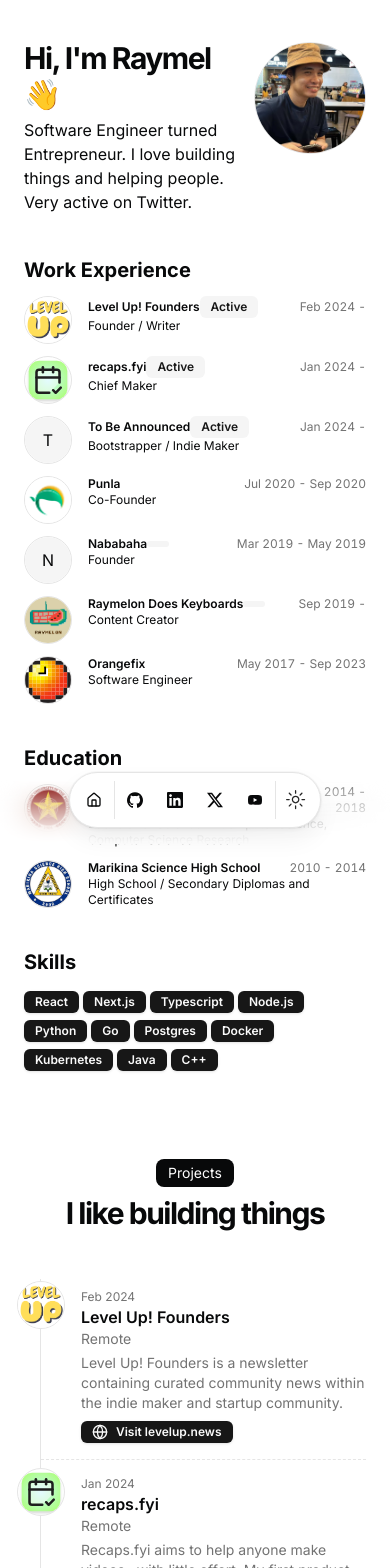
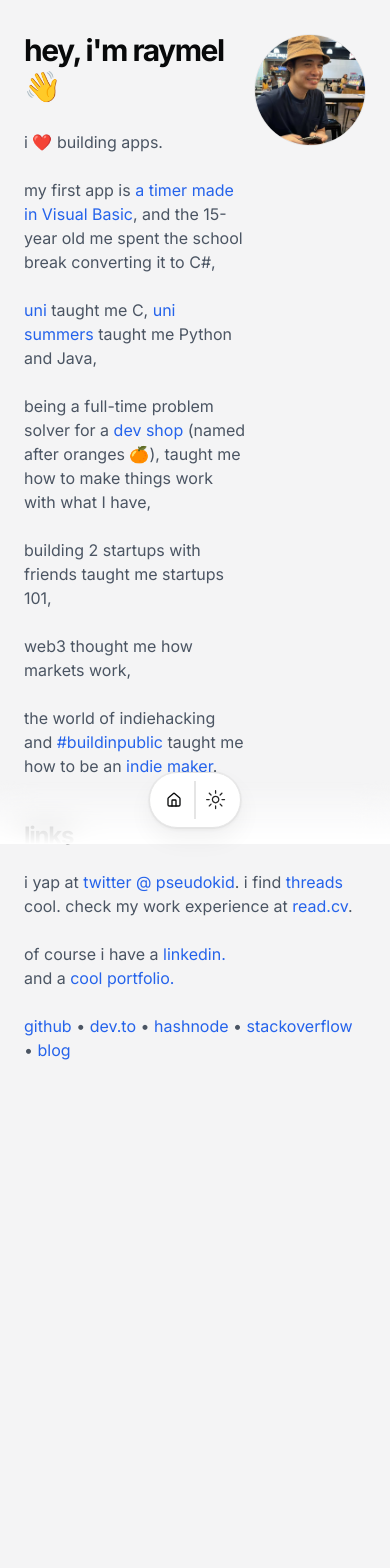
Before and after one commit to raymelon/raymelon.github.io, a Next.js app: page / in a window 390 px wide. Shown: the top 1568 px of the page. After the commit the page ends 1110 px from the top, so only its background shows below. Built offline with nearby package versions, Linux system fonts and the light colour scheme.

Commit message:
major portfolio redesign, buildspace inspired

```diff
--- a/src/app/layout.tsx
+++ b/src/app/layout.tsx
@@ -57,7 +57,7 @@
     <html lang="en" suppressHydrationWarning>
       <body
         className={cn(
-          "min-h-screen bg-background font-sans antialiased max-w-2xl mx-auto py-12 sm:py-24 px-6",
+          "min-h-screen bg-background font-sans antialiased max-w-2xl mx-auto py-10 sm:py-20 px-6 bg-zinc-100 dark:bg-black",
           fontSans.variable
         )}
       >
--- a/src/app/page.tsx
+++ b/src/app/page.tsx
@@ -1,6 +1,7 @@
 import { HackathonCard } from "@/components/hackathon-card";
 import BlurFade from "@/components/magicui/blur-fade";
 import BlurFadeText from "@/components/magicui/blur-fade-text";
+import BlurFadeTextCustom from "@/components/magicui/blur-fade-text-custom";
 import { ProjectCard } from "@/components/project-card";
 import { ResumeCard } from "@/components/resume-card";
 import { Avatar, AvatarFallback, AvatarImage } from "@/components/ui/avatar";
@@ -22,13 +23,39 @@
                 delay={BLUR_FADE_DELAY}
                 className="text-3xl font-bold tracking-tighter sm:text-5xl xl:text-6xl/none"
                 yOffset={8}
-                text={`Hi, I'm ${DATA.name.split(" ")[0]} 👋`}
+                text={`hey, i'm ${DATA.name.split(" ")[0].toLowerCase()} 👋`}
               />
-              <BlurFadeText
-                className="max-w-[600px] md:text-xl"
+              <BlurFadeTextCustom
+                className="max-w-[600px] sm:text-2xl mt-5 text-gray-600 dark:text-white"
                 delay={BLUR_FADE_DELAY}
-                text={DATA.description}
-              />
+                text={
+                  `
+                  `
+                }
+              >
+                <div>
+                  i ❤️ building apps.
+                  <br/>
+                  <br/>
+                  my first app is <a className="text-blue-600 dark:text-blue-400" href="https://x.com/pseudokid/status/1824213351066636479" target="_blank">a timer made in Visual Basic</a>, and the 15-year old me spent the school break converting it to C#,
+                  <br/>
+                  <br/>
+                  <a className="text-blue-600 dark:text-blue-400" href="https://www.linkedin.com/school/polytechnic-university-of-the-philippines/posts/?feedView=all" target="_blank">uni</a> taught me C, <a className="text-blue-600 dark:text-blue-400" href="https://stackoverflow.com/users/4895040/raymelfrancisco?tab=answers&sort=votes" target="_blank">uni summers</a> taught me Python and Java,
+                  <br/>
+                  <br/>
+                  being a full-time problem solver for a <a className="text-blue-600 dark:text-blue-400" href="https://orangefix.xyz/" target="_blank">dev shop</a> (named after oranges 🍊),
+                  taught me how to make things work with what I have,
+                  <br/>
+                  <br/>
+                  building 2 startups with friends taught me startups 101,
+                  <br/>
+                  <br/>
+                  web3 thought me how markets work,
+                  <br/>
+                  <br/>
+                  the world of indiehacking and <a className="text-blue-600 dark:text-blue-400" href="https://x.com/search?q=%23buildinpublic&src=typeahead_click" target="_blank">#buildinpublic</a> taught me how to be an <a className="text-blue-600 dark:text-blue-400" href="https://www.whatisanindiemaker.com/" target="_blank">indie maker</a>.
+                </div>
+              </BlurFadeTextCustom>
             </div>
             <BlurFade delay={BLUR_FADE_DELAY}>
               <Avatar className="size-28 border">
@@ -38,6 +65,35 @@
             </BlurFade>
           </div>
         </div>
+      </section>
+      <section id="links">
+        <BlurFade delay={BLUR_FADE_DELAY * 3}>
+          <h2 className="text-2xl font-bold tracking-tighter sm:text-4xl xl:text-5xl/none">links</h2>
+        </BlurFade>
+        <BlurFadeTextCustom
+          className="max-w-[600px] sm:text-2xl mt-5 text-gray-600 dark:text-white"
+          delay={BLUR_FADE_DELAY}
+          text={
+            `
+            `
+          }
+        >
+          <div>
+            i yap at <a className="text-blue-600 dark:text-blue-400" href="https://x.com/pseudokid" target="_blank">twitter @ pseudokid</a>. i find <a className="text-blue-600 dark:text-blue-400" href="https://www.threads.net/@raymelfrancisco" target="_blank">threads</a> cool. check my work experience at <a className="text-blue-600 dark:text-blue-400" href="https://read.cv/raymel" target="_blank">read.cv</a>.
+            <br/>
+            <br/>
+            of course i have a <a className="text-blue-600 dark:text-blue-400" href="https://www.linkedin.com/in/raymelfrancisco/" target="_blank">linkedin.</a>
+            <br/>
+            and a <a className="text-blue-600 dark:text-blue-400" href="https://modul.so/raymel" target="_blank">cool portfolio.</a>
+            <br/>
+            <br/>
+            <a className="text-blue-600 dark:text-blue-400" href="https://github.com/raymelon" target="_blank">github</a> •&nbsp;
+            <a className="text-blue-600 dark:text-blue-400" href="https://dev.to/raymelon" target="_blank">dev.to</a> •&nbsp;
+            <a className="text-blue-600 dark:text-blue-400" href="https://raymel.hashnode.dev/" target="_blank">hashnode</a> •&nbsp;
+            <a className="text-blue-600 dark:text-blue-400" href="https://stackoverflow.com/users/4895040/raymelfrancisco" target="_blank">stackoverflow</a> •&nbsp;
+            <a className="text-blue-600 dark:text-blue-400" href="/blog">blog</a>&nbsp;
+          </div>
+        </BlurFadeTextCustom>
       </section>
       {/* <section id="about">
         <BlurFade delay={BLUR_FADE_DELAY * 3}>
@@ -49,7 +105,7 @@
           </Markdown>
         </BlurFade>
       </section> */}
-      <section id="work">
+      {/* <section id="work">
         <div className="flex min-h-0 flex-col gap-y-3">
           <BlurFade delay={BLUR_FADE_DELAY * 5}>
             <h2 className="text-xl font-bold">Work Experience</h2>
@@ -73,8 +129,8 @@
             </BlurFade>
           ))}
         </div>
-      </section>
-      <section id="education">
+      </section> */}
+      {/* <section id="education">
         <div className="flex min-h-0 flex-col gap-y-3">
           <BlurFade delay={BLUR_FADE_DELAY * 7}>
             <h2 className="text-xl font-bold">Education</h2>
@@ -96,8 +152,8 @@
             </BlurFade>
           ))}
         </div>
-      </section>
-      <section id="skills">
+      </section> */}
+      {/* <section id="skills">
         <div className="flex min-h-0 flex-col gap-y-3">
           <BlurFade delay={BLUR_FADE_DELAY * 9}>
             <h2 className="text-xl font-bold">Skills</h2>
@@ -110,7 +166,7 @@
             ))}
           </div>
         </div>
-      </section>
+      </section> */}
       {/* <section id="projects">
         <div className="space-y-12 w-full py-12">
           <BlurFade delay={BLUR_FADE_DELAY * 11}>
@@ -152,7 +208,7 @@
           </div>
         </div>
       </section> */}
-      <section id="hackathons">
+      {/* <section id="hackathons">
         <div className="space-y-12 w-full py-12">
           <BlurFade delay={BLUR_FADE_DELAY * 13}>
             <div className="flex flex-col items-center justify-center space-y-4 text-center">
@@ -163,14 +219,6 @@
                 <h2 className="text-3xl font-bold tracking-tighter sm:text-5xl">
                   I like building things
                 </h2>
-                {/* <p className="text-muted-foreground md:text-xl/relaxed lg:text-base/relaxed xl:text-xl/relaxed">
-                  During my time in university, I attended{" "}
-                  {DATA.hackathons.length}+ hackathons. People from around the
-                  country would come together and build incredible things in 2-3
-                  days. It was eye-opening to see the endless possibilities
-                  brought to life by a group of motivated and passionate
-                  individuals.
-                </p> */}
               </div>
             </div>
           </BlurFade>
@@ -194,8 +242,8 @@
             </ul>
           </BlurFade>
         </div>
-      </section>
-      <section id="contact">
+      </section> */}
+      {/* <section id="contact">
         <div className="grid items-center justify-center gap-4 px-4 text-center md:px-6 w-full py-12">
           <BlurFade delay={BLUR_FADE_DELAY * 16}>
             <div className="space-y-3">
@@ -219,7 +267,7 @@
             </div>
           </BlurFade>
         </div>
-      </section>
+      </section> */}
     </main>
   );
 }
--- /dev/null
+++ b/src/components/magicui/blur-fade-text-custom.tsx
@@ -0,0 +1,87 @@
+"use client";
+
+import { cn } from "@/lib/utils";
+import { AnimatePresence, motion, Variants } from "framer-motion";
+import { ReactElement, useMemo } from "react";
+
+interface BlurFadeTextProps {
+  children: ReactElement,
+  text: string;
+  className?: string;
+  variant?: {
+    hidden: { y: number };
+    visible: { y: number };
+  };
+  duration?: number;
+  characterDelay?: number;
+  delay?: number;
+  yOffset?: number;
+  animateByCharacter?: boolean;
+}
+const BlurFadeTextCustom = ({
+  children,
+  text,
+  className,
+  variant,
+  characterDelay = 0.03,
+  delay = 0,
+  yOffset = 8,
+  animateByCharacter = false,
+}: BlurFadeTextProps) => {
+  const defaultVariants: Variants = {
+    hidden: { y: yOffset, opacity: 0, filter: "blur(8px)" },
+    visible: { y: -yOffset, opacity: 1, filter: "blur(0px)" },
+  };
+  const combinedVariants = variant || defaultVariants;
+  const characters = useMemo(() => Array.from(text), [text]);
+
+  if (animateByCharacter) {
+    return (
+      <div className="flex">
+        <AnimatePresence>
+          {characters.map((char, i) => (
+            <motion.span
+              key={i}
+              initial="hidden"
+              animate="visible"
+              exit="hidden"
+              variants={combinedVariants}
+              transition={{
+                yoyo: Infinity,
+                delay: delay + i * characterDelay,
+                ease: "easeOut",
+              }}
+              className={cn("inline-block", className)}
+              style={{ width: char.trim() === "" ? "0.2em" : "auto" }}
+            >
+              {char}
+            </motion.span>
+          ))}
+        </AnimatePresence>
+      </div>
+    );
+  }
+
+  return (
+    <div className="flex">
+      <AnimatePresence>
+        <motion.span
+          initial="hidden"
+          animate="visible"
+          exit="hidden"
+          variants={combinedVariants}
+          transition={{
+            yoyo: Infinity,
+            delay,
+            ease: "easeOut",
+          }}
+          className={cn("inline-block", className)}
+        >
+          {children}
+        </motion.span>
+      </AnimatePresence>
+    </div>
+  );
+};
+
+export default BlurFadeTextCustom;
--- /dev/null
+++ b/src/components/magicui/gradual-spacing.tsx
@@ -0,0 +1,44 @@
+"use client";
+
+import { AnimatePresence, motion, Variants } from "framer-motion";
+
+import { cn } from "@/lib/utils";
+
+interface GradualSpacingProps {
+  text: string;
+  duration?: number;
+  delayMultiple?: number;
+  framerProps?: Variants;
+  className?: string;
+}
+
+export default function GradualSpacing({
+  text,
+  duration = 0.5,
+  delayMultiple = 0.04,
+  framerProps = {
+    hidden: { opacity: 0, x: -20 },
+    visible: { opacity: 1, x: 0 },
+  },
+  className,
+}: GradualSpacingProps) {
+  return (
+    <div className="flex justify-center space-x-1">
+      <AnimatePresence>
+        {text.split("").map((char, i) => (
+          <motion.h1
+            key={i}
+            initial="hidden"
+            animate="visible"
+            exit="hidden"
+            variants={framerProps}
+            transition={{ duration, delay: i * delayMultiple }}
+            className={cn("drop-shadow-sm ", className)}
+          >
+            {char === " " ? <span>&nbsp;</span> : char}
+          </motion.h1>
+        ))}
+      </AnimatePresence>
+    </div>
+  );
+}
--- a/src/data/resume.tsx
+++ b/src/data/resume.tsx
@@ -7,10 +7,12 @@
   url: "https://raymelon.com",
   location: "Manila, PH",
   locationLink: "https://www.google.com/maps/place/manila",
+  // description:
+  //   "Software Engineer turned Entrepreneur. I love building things and helping people. Very active on Twitter.",
   description:
-    "Software Engineer turned Entrepreneur. I love building things and helping people. Very active on Twitter.",
+    "",
   summary:
-    "At the end of 2022, I quit my job as a software engineer to go fulltime into building and scaling my own SaaS businesses. In the past, [I pursued a double degree in computer science and business](/#education), [interned at big tech companies in Silicon Valley](https://www.youtube.com/watch?v=d-LJ2e5qKdE), and [competed in over 21 hackathons for fun](/#hackathons). I also had the pleasure of being a part of the first ever in-person cohort of buildspace called [buildspace sf1](https://buildspace.so/sf1).",
+    "",
   avatarUrl: "/me.jpg",
   skills: [
     "React",
@@ -33,33 +35,33 @@
     email: "pseudokid.dev@gmail.com",
     tel: "",
     social: {
-      GitHub: {
-        name: "GitHub",
-        url: "https://github.com/raymelon",
-        icon: Icons.github,
+      // GitHub: {
+      //   name: "GitHub",
+      //   url: "https://github.com/raymelon",
+      //   icon: Icons.github,
 
-        navbar: true,
-      },
-      LinkedIn: {
-        name: "LinkedIn",
-        url: "https://www.linkedin.com/in/raymelfrancisco/",
-        icon: Icons.linkedin,
+      //   navbar: true,
+      // },
+      // LinkedIn: {
+      //   name: "LinkedIn",
+      //   url: "https://www.linkedin.com/in/raymelfrancisco/",
+      //   icon: Icons.linkedin,
 
-        navbar: true,
-      },
-      X: {
-        name: "X",
-        url: "https://x.com/pseudokid",
-        icon: Icons.x,
+      //   navbar: true,
+      // },
+      // X: {
+      //   name: "X",
+      //   url: "https://x.com/pseudokid",
+      //   icon: Icons.x,
 
-        navbar: true,
-      },
-      Youtube: {
-        name: "Youtube",
-        url: "https://www.youtube.com/@pseudokid",
-        icon: Icons.youtube,
-        navbar: true,
-      },
+      //   navbar: true,
+      // },
+      // Youtube: {
+      //   name: "Youtube",
+      //   url: "https://www.youtube.com/@pseudokid",
+      //   icon: Icons.youtube,
+      //   navbar: true,
+      // },
       email: {
         name: "Send Email",
         url: "#",
```
